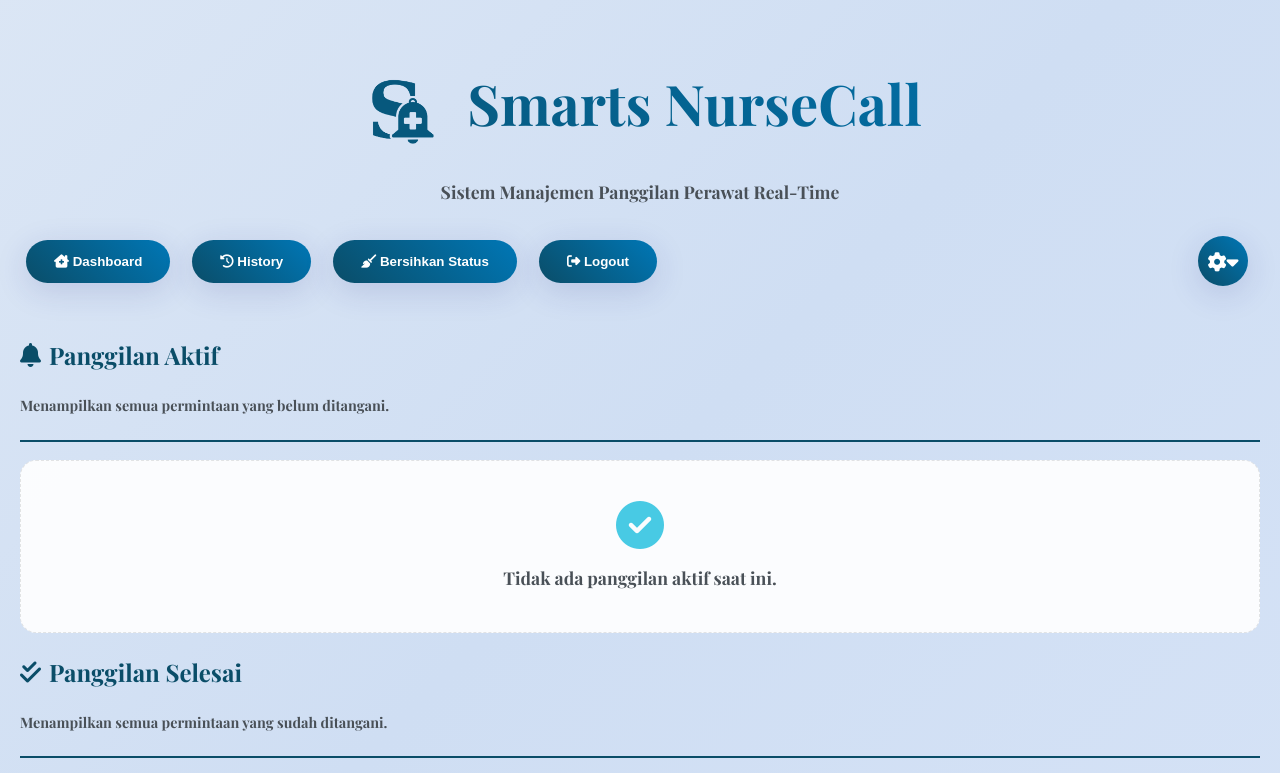
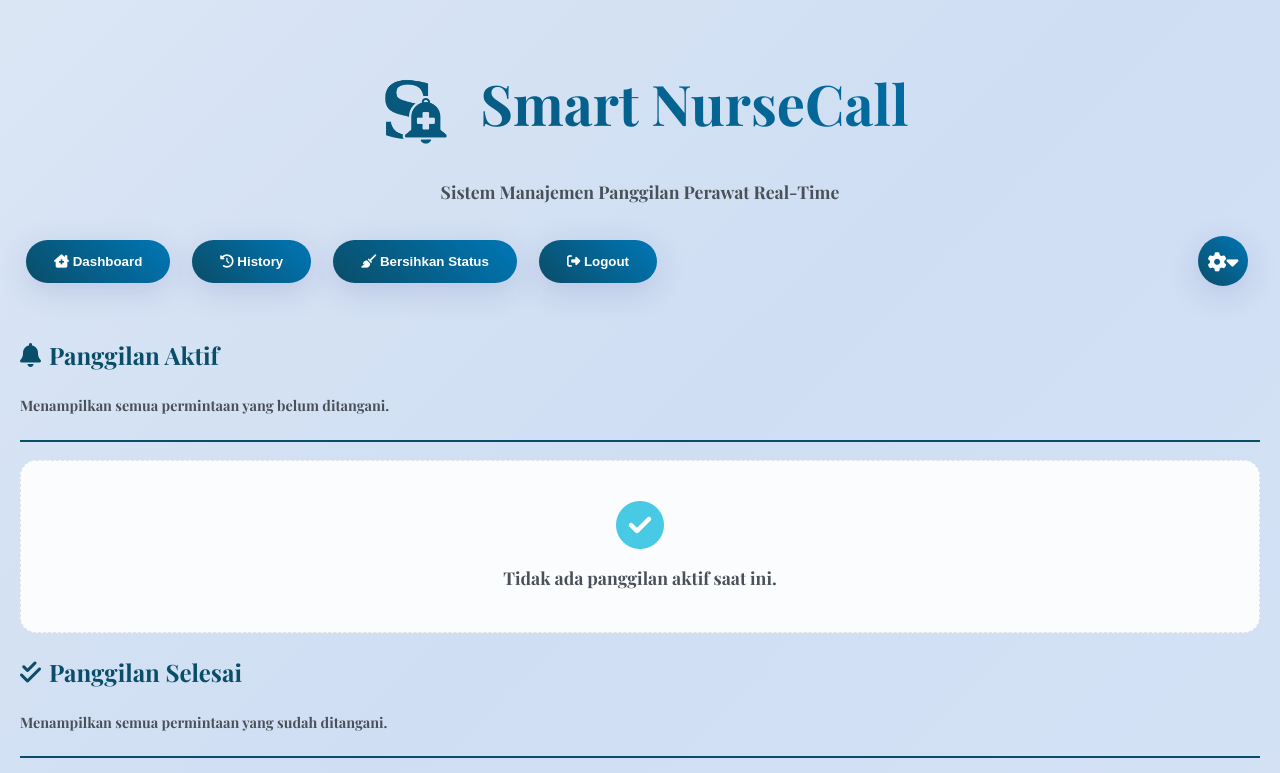
Before and after one commit to smartnursecall/smartnursecall, a plain HTML site: page dashboard.html in a window 1280 px wide. Shown: the top 773 px of the page. Drawn offline with nearby package versions, Linux system fonts and the light colour scheme; no server answers.

Commit message:
Update dashboard.html

```diff
--- a/dashboard.html
+++ b/dashboard.html
@@ -3,7 +3,7 @@
 <head>
   <meta charset="UTF-8" />
   <meta name="viewport" content="width=device-width, initial-scale=1.0" />
-  <title>Smarts NurseCall - Dashboard</title>
+  <title>Smart NurseCall - Dashboard</title>
   <link rel="stylesheet" href="styles.css" />
   <link rel="icon" href="favicon.png" type="image/png">
   <link rel="stylesheet" href="https://cdnjs.cloudflare.com/ajax/libs/font-awesome/6.4.0/css/all.min.css">
@@ -13,7 +13,7 @@
 
   <header>
     <div class="header-content">
-      <h1><img id="main-logo" src="logo-light.png" alt="Smarts NurseCall Icon" class="brand-icon"> Smarts NurseCall</h1>
+      <h1><img id="main-logo" src="logo-light.png" alt="Smarts NurseCall Icon" class="brand-icon"> Smart NurseCall</h1>
       <p class="tagline">Sistem Manajemen Panggilan Perawat Real-Time</p>
     </div>
     <nav>
```
